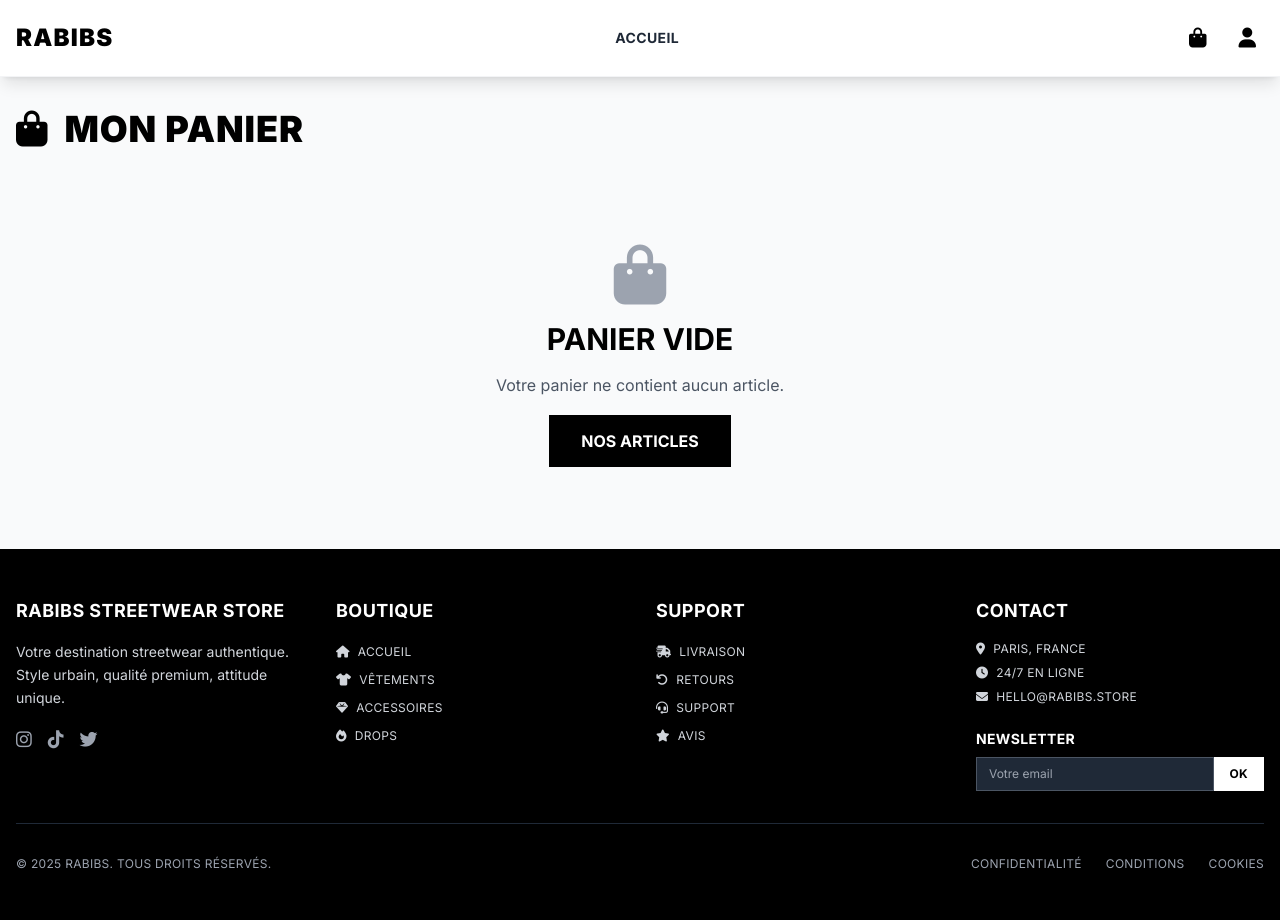
After one commit to Nelo0o/django-boutique, a Django app: page /panier/ in a window 1280 px wide. The commit adds this page. Run offline with Django 5.2, Linux system fonts and the light colour scheme; some libraries are stand-ins or nearby versions.

Commit message:
Add cart page details

```diff
--- a/boutique/boutique/settings.py
+++ b/boutique/boutique/settings.py
@@ -70,6 +70,7 @@ TEMPLATES = [
                 'django.contrib.auth.context_processors.auth',
                 'django.contrib.messages.context_processors.messages',
                 'boutique.context_processors.global_context',
+                'panier.context_processors.panier_count',
             ],
         },
     },
--- a/boutique/boutique/urls.py
+++ b/boutique/boutique/urls.py
@@ -22,6 +22,7 @@ from django.conf.urls.static import static
 urlpatterns = [
     path('admin/', admin.site.urls),
     path('', include('produits.urls')),
+    path('panier/', include('panier.urls')),
 ]
 
 # Servir les fichiers média en développement
--- /dev/null
+++ b/boutique/panier/context_processors.py
@@ -0,0 +1,6 @@
+def panier_count(request):
+    """Context processor pour le nombre d'articles dans le panier"""
+    panier = request.session.get('panier', {})
+    return {
+        'panier_count': sum(panier.values())
+    }
--- /dev/null
+++ b/boutique/panier/urls.py
@@ -0,0 +1,11 @@
+from django.urls import path
+from . import views
+
+app_name = 'panier'
+
+urlpatterns = [
+    path('', views.panier_detail, name='detail'),
+    path('ajouter/<int:produit_id>/', views.ajouter_au_panier, name='ajouter'),
+    path('supprimer/<int:produit_id>/', views.supprimer_du_panier, name='supprimer'),
+    path('vider/', views.vider_panier, name='vider'),
+]
--- a/boutique/panier/views.py
+++ b/boutique/panier/views.py
@@ -1,3 +1,108 @@
-from django.shortcuts import render
+from django.shortcuts import render, get_object_or_404
+from django.http import JsonResponse
+from django.views.decorators.http import require_POST
+from produits.models import Produit
+import json
 
-# Create your views here.
+
+def panier_detail(request):
+    """Afficher le panier"""
+    panier = request.session.get('panier', {})
+    produits_panier = []
+    total = 0
+
+    for produit_id, quantite in panier.items():
+        try:
+            produit = Produit.objects.get(id=produit_id)
+            sous_total = produit.prix * quantite
+            produits_panier.append({
+                'produit': produit,
+                'quantite': quantite,
+                'sous_total': sous_total
+            })
+            total += sous_total
+        except Produit.DoesNotExist:
+            continue
+
+    context = {
+        'produits_panier': produits_panier,
+        'total': total,
+        'nombre_articles': sum(panier.values())
+    }
+    return render(request, 'panier_detail.html', context)
+
+
+@require_POST
+def ajouter_au_panier(request, produit_id):
+    """Ajouter un produit au panier via AJAX"""
+    produit = get_object_or_404(Produit, id=produit_id)
+
+    if not produit.est_disponible:
+        return JsonResponse({
+            'success': False,
+            'message': f'{produit.nom} n\'est pas disponible.'
+        })
+
+    # Récupérer ou initialiser le panier
+    panier = request.session.get('panier', {})
+    produit_id_str = str(produit_id)
+
+    # Ajouter/incrémenter la quantité
+    if produit_id_str in panier:
+        panier[produit_id_str] += 1
+    else:
+        panier[produit_id_str] = 1
+
+    # Vérifier le stock
+    if panier[produit_id_str] > produit.stock:
+        return JsonResponse({
+            'success': False,
+            'message': f'Stock insuffisant. Disponible: {produit.stock}'
+        })
+
+    # Sauvegarder en session
+    request.session['panier'] = panier
+    request.session.modified = True
+
+    return JsonResponse({
+        'success': True,
+        'message': f'{produit.nom} ajouté au panier !',
+        'nombre_articles': sum(panier.values())
+    })
+
+
+@require_POST
+def supprimer_du_panier(request, produit_id):
+    """Supprimer un produit du panier"""
+    panier = request.session.get('panier', {})
+    produit_id_str = str(produit_id)
+
+    if produit_id_str in panier:
+        produit = get_object_or_404(Produit, id=produit_id)
+        del panier[produit_id_str]
+        request.session['panier'] = panier
+        request.session.modified = True
+
+        return JsonResponse({
+            'success': True,
+            'message': f'{produit.nom} supprimé du panier.',
+            'nombre_articles': sum(panier.values())
+        })
+
+    return JsonResponse({
+        'success': False,
+        'message': 'Produit non trouvé dans le panier.'
+    })
+
+
+@require_POST
+def vider_panier(request):
+    """Vider complètement le panier"""
+    request.session['panier'] = {}
+    request.session.modified = True
+
+    return JsonResponse({
+        'success': True,
+        'message': 'Panier vidé avec succès.',
+        'nombre_articles': 0
+    })
--- /dev/null
+++ b/boutique/static/js/panier.js
@@ -0,0 +1,211 @@
+class PanierManager {
+    constructor() {
+        this.csrfToken = document.querySelector('[name=csrfmiddlewaretoken]')?.value;
+        this.init();
+    }
+
+    init() {
+        // Event listeners
+        document.addEventListener('click', (e) => this.handleClick(e));
+
+        // Mettre à jour le compteur au chargement
+        this.updateCartCount();
+    }
+
+    handleClick(e) {
+        // Ajouter au panier
+        if (e.target.closest('.add-to-cart-btn')) {
+            e.preventDefault();
+            this.ajouterAuPanier(e.target.closest('.add-to-cart-btn'));
+        }
+
+        // Supprimer du panier
+        if (e.target.closest('.remove-from-cart-btn')) {
+            e.preventDefault();
+            this.supprimerDuPanier(e.target.closest('.remove-from-cart-btn'));
+        }
+
+        // Vider le panier
+        if (e.target.closest('.clear-cart-btn')) {
+            e.preventDefault();
+            console.log('Bouton vider panier cliqué');
+            this.viderPanier();
+        }
+    }
+
+    async ajouterAuPanier(btn) {
+        if (btn.disabled) return;
+
+        const produitId = btn.dataset.produitId;
+        if (!produitId) return;
+
+        btn.disabled = true;
+        const originalText = btn.innerHTML;
+        btn.innerHTML = '<i class="fas fa-spinner fa-spin mr-2"></i>AJOUT...';
+
+        try {
+            const response = await fetch(`/panier/ajouter/${produitId}/`, {
+                method: 'POST',
+                headers: {
+                    'X-CSRFToken': this.csrfToken,
+                    'Content-Type': 'application/json'
+                }
+            });
+
+            const data = await response.json();
+
+            if (data.success) {
+                this.showToast(data.message, 'success');
+                this.updateCartCount(data.nombre_articles);
+            } else {
+                this.showToast(data.message, 'error');
+            }
+        } catch (error) {
+            console.error('Erreur:', error);
+            this.showToast('Une erreur est survenue', 'error');
+        } finally {
+            btn.disabled = false;
+            btn.innerHTML = originalText;
+        }
+    }
+
+    async supprimerDuPanier(btn) {
+        const produitId = btn.dataset.produitId;
+        if (!produitId) return;
+
+        try {
+            const response = await fetch(`/panier/supprimer/${produitId}/`, {
+                method: 'POST',
+                headers: {
+                    'X-CSRFToken': this.csrfToken,
+                    'Content-Type': 'application/json'
+                }
+            });
+
+            const data = await response.json();
+
+            if (data.success) {
+                this.showToast(data.message, 'success');
+                this.updateCartCount(data.nombre_articles);
+
+                // Supprimer l'élément du DOM
+                const cartItem = btn.closest('.cart-item');
+                if (cartItem) {
+                    cartItem.remove();
+                }
+
+                // Recharger si panier vide
+                if (data.nombre_articles === 0) {
+                    setTimeout(() => location.reload(), 1000);
+                }
+            } else {
+                this.showToast(data.message, 'error');
+            }
+        } catch (error) {
+            console.error('Erreur:', error);
+            this.showToast('Une erreur est survenue', 'error');
+        }
+    }
+
+    async viderPanier() {
+        try {
+            const response = await fetch('/panier/vider/', {
+                method: 'POST',
+                headers: {
+                    'X-CSRFToken': this.csrfToken,
+                    'Content-Type': 'application/json'
+                }
+            });
+
+            const data = await response.json();
+
+            if (data.success) {
+                this.showToast(data.message, 'success');
+                this.updateCartCount(0);
+                setTimeout(() => location.reload(), 1000);
+            } else {
+                this.showToast(data.message, 'error');
+            }
+        } catch (error) {
+            console.error('Erreur:', error);
+            this.showToast('Une erreur est survenue', 'error');
+        }
+    }
+
+    updateCartCount(count = null) {
+        const cartCountElements = document.querySelectorAll('.cart-count');
+
+        if (count !== null) {
+            // Mettre à jour avec la valeur fournie
+            cartCountElements.forEach(el => {
+                el.textContent = count;
+                // Cacher si 0
+                el.style.display = count > 0 ? 'flex' : 'none';
+            });
+        } else {
+            // Récupérer le nombre depuis la session
+            fetch('/panier/', {
+                method: 'GET',
+                headers: {
+                    'X-Requested-With': 'XMLHttpRequest'
+                }
+            })
+            .then(response => response.text())
+            .then(html => {
+                // Extraire le nombre d'articles depuis la réponse
+                const parser = new DOMParser();
+                const doc = parser.parseFromString(html, 'text/html');
+                const countElement = doc.querySelector('[data-cart-count]');
+                const count = countElement ? parseInt(countElement.dataset.cartCount) : 0;
+
+                cartCountElements.forEach(el => {
+                    el.textContent = count;
+                    el.style.display = count > 0 ? 'flex' : 'none';
+                });
+            })
+            .catch(error => console.error('Erreur lors de la récupération du compteur:', error));
+        }
+    }
+
+    showToast(message, type = 'success') {
+        // Créer le conteneur s'il n'existe pas
+        let container = document.getElementById('toast-container');
+        if (!container) {
+            container = document.createElement('div');
+            container.id = 'toast-container';
+            container.className = 'fixed top-4 right-4 z-50 space-y-2';
+            document.body.appendChild(container);
+        }
+
+        const toast = document.createElement('div');
+        toast.className = `toast px-6 py-4 rounded-lg shadow-lg text-white font-semibold transform translate-x-full opacity-0 transition-all duration-300 ${
+            type === 'success' ? 'bg-green-600' : 'bg-red-600'
+        }`;
+
+        const icon = type === 'success' ? 'fa-check-circle' : 'fa-exclamation-triangle';
+        toast.innerHTML = `
+            <div class="flex items-center space-x-3">
+                <i class="fas ${icon}"></i>
+                <span>${message}</span>
+            </div>
+        `;
+
+        container.appendChild(toast);
+
+        // Animation d'entrée
+        setTimeout(() => {
+            toast.classList.remove('translate-x-full', 'opacity-0');
+        }, 100);
+
+        // Suppression automatique
+        setTimeout(() => {
+            toast.classList.add('translate-x-full', 'opacity-0');
+            setTimeout(() => toast.remove(), 300);
+        }, 3000);
+    }
+}
+
+// Initialiser quand le DOM est chargé
+document.addEventListener('DOMContentLoaded', function() {
+    window.panierManager = new PanierManager();
+});
--- a/boutique/templates/base.html
+++ b/boutique/templates/base.html
@@ -65,6 +65,9 @@
     {% include 'partials/footer.html' %}
 
     <!-- Scripts -->
+    {% csrf_token %}
+    {% load static %}
+    <script src="{% static 'js/panier.js' %}"></script>
     {% block extra_js %}{% endblock %}
 </body>
 </html>
--- /dev/null
+++ b/boutique/templates/panier_detail.html
@@ -0,0 +1,95 @@
+{% extends 'base.html' %}
+
+{% block title %}Panier - RABIBS{% endblock %}
+
+{% block content %}
+<div class="container mx-auto px-4 py-8">
+    <h1 class="text-4xl font-black uppercase tracking-wide mb-8">
+        <i class="fas fa-shopping-bag mr-4"></i>MON PANIER
+    </h1>
+
+    {% if produits_panier %}
+        <div class="grid grid-cols-1 lg:grid-cols-3 gap-8">
+            <!-- Articles du panier -->
+            <div class="lg:col-span-2 space-y-4">
+                {% for item in produits_panier %}
+                    <div class="cart-item bg-white rounded-xl shadow-md border p-6" data-cart-count="{{ nombre_articles }}">
+                        <div class="flex gap-6">
+                            <!-- Image -->
+                            <div class="w-24 h-24 bg-gray-100 rounded-lg overflow-hidden">
+                                {% if item.produit.image %}
+                                    <img src="{{ item.produit.image.url }}" alt="{{ item.produit.nom }}" class="w-full h-full object-cover">
+                                {% else %}
+                                    <div class="w-full h-full bg-gray-100 flex items-center justify-center">
+                                        <i class="fas fa-image text-4xl text-gray-400"></i>
+                                    </div>
+                                {% endif %}
+                            </div>
+
+                            <!-- Infos -->
+                            <div class="flex-1">
+                                <div class="flex justify-between items-start">
+                                    <div>
+                                        <h3 class="text-xl font-bold">{{ item.produit.nom }}</h3>
+                                        <p class="text-gray-600">{{ item.produit.categorie.nom }}</p>
+                                        <p class="text-lg font-bold mt-2">{{ item.produit.prix }}€ x {{ item.quantite }}</p>
+                                    </div>
+
+                                    <!-- Bouton supprimer -->
+                                    <button class="remove-from-cart-btn text-red-600 hover:text-red-800 transition-colors p-2"
+                                            data-produit-id="{{ item.produit.id }}"
+                                            title="Supprimer du panier">
+                                        <i class="fas fa-trash text-lg"></i>
+                                    </button>
+                                </div>
+                            </div>
+                        </div>
+                    </div>
+                {% endfor %}
+
+                <!-- Bouton vider le panier -->
+                <div class="pt-4">
+                    <button class="clear-cart-btn bg-red-600 text-white px-6 py-3 font-semibold uppercase tracking-wide hover:bg-red-700 transition-colors rounded-md">
+                        <i class="fas fa-trash mr-2"></i>Vider le panier
+                    </button>
+                </div>
+            </div>
+
+            <!-- Résumé -->
+            <div class="bg-gray-50 rounded-xl p-6 h-fit">
+                <h2 class="text-2xl font-bold mb-6">RÉSUMÉ</h2>
+                <div class="space-y-4 mb-6">
+                    <div class="flex justify-between">
+                        <span>Articles ({{ nombre_articles }})</span>
+                        <span class="font-semibold">{{ total }}€</span>
+                    </div>
+                    <div class="flex justify-between">
+                        <span>Livraison</span>
+                        <span class="text-green-600 font-semibold">GRATUITE</span>
+                    </div>
+                    <hr>
+                    <div class="flex justify-between text-xl font-bold">
+                        <span>TOTAL</span>
+                        <span>{{ total }}€</span>
+                    </div>
+                </div>
+                <button class="w-full bg-black text-white py-4 font-bold uppercase hover:bg-gray-800 transition-colors mb-4">
+                    <i class="fas fa-credit-card mr-3"></i>COMMANDER
+                </button>
+                <a href="{% url 'produits:accueil' %}" class="block w-full text-center border-2 border-black py-3 font-semibold uppercase hover:bg-black hover:text-white transition-all">
+                    <i class="fas fa-arrow-left mr-2"></i>CONTINUER
+                </a>
+            </div>
+        </div>
+    {% else %}
+        <div class="text-center py-16">
+            <i class="fas fa-shopping-bag text-6xl text-gray-400 mb-4"></i>
+            <h2 class="text-3xl font-bold mb-4">PANIER VIDE</h2>
+            <p class="text-gray-600 mb-8">Votre panier ne contient aucun article.</p>
+            <a href="{% url 'produits:accueil' %}" class="bg-black text-white py-4 px-8 font-bold uppercase hover:bg-gray-800 transition-colors">
+                NOS ARTICLES
+            </a>
+        </div>
+    {% endif %}
+</div>
+{% endblock %}
--- a/boutique/templates/partials/header.html
+++ b/boutique/templates/partials/header.html
@@ -19,12 +19,12 @@
             <div class="flex items-center space-x-4">
 
                 <!-- Panier -->
-                <button class="relative p-2 text-black hover:text-gray-600 transition-colors">
+                <a href="{% url 'panier:detail' %}" class="relative p-2 text-black hover:text-gray-600 transition-colors">
                     <i class="fas fa-shopping-bag text-xl"></i>
-                    <span class="absolute -top-2 -right-2 bg-black text-white text-xs rounded-full h-5 w-5 flex items-center justify-center font-bold">
-                        0
+                    <span class="cart-count absolute -top-2 -right-2 bg-black text-white text-xs rounded-full h-5 w-5 items-center justify-center font-bold" {% if panier_count > 0 %}style="display: flex;"{% else %}style="display: none;"{% endif %}>
+                        {{ panier_count }}
                     </span>
-                </button>
+                </a>
 
                 <!-- Menu utilisateur -->
                 <div class="flex items-center space-x-2">
--- a/boutique/templates/partials/product_card.html
+++ b/boutique/templates/partials/product_card.html
@@ -63,8 +63,9 @@
 
             <!-- Bouton d'action -->
             {% if show_add_to_cart|default:True %}
-                <button class="bg-black text-white w-full py-3 px-4 font-semibold uppercase tracking-wide hover:bg-gray-800 transition-colors duration-200 {% if not produit.est_disponible %}opacity-50 cursor-not-allowed{% endif %}"
-                        {% if not produit.est_disponible %}disabled{% endif %}>
+                <button class="add-to-cart-btn bg-black text-white w-full py-3 px-4 font-semibold uppercase tracking-wide hover:bg-gray-800 transition-colors duration-200 {% if not produit.est_disponible %}opacity-50 cursor-not-allowed{% endif %}"
+                        {% if not produit.est_disponible %}disabled{% endif %}
+                        data-produit-id="{{ produit.id }}">
                     {% if produit.est_disponible %}
                         <i class="fas fa-shopping-bag mr-2"></i><span>AJOUTER AU PANIER</span>
                     {% else %}
--- a/boutique/templates/produit_detail.html
+++ b/boutique/templates/produit_detail.html
@@ -79,8 +79,9 @@
 
             <!-- Actions -->
             <div class="space-y-4 pt-6">
-                <button class="w-full bg-black text-white py-4 px-6 font-bold uppercase tracking-wide text-lg hover:bg-gray-800 transition-colors duration-200 {% if not produit.est_disponible %}opacity-50 cursor-not-allowed{% endif %}"
-                        {% if not produit.est_disponible %}disabled{% endif %}>
+                <button class="add-to-cart-btn w-full bg-black text-white py-4 px-6 font-bold uppercase tracking-wide text-lg hover:bg-gray-800 transition-colors duration-200 {% if not produit.est_disponible %}opacity-50 cursor-not-allowed{% endif %}"
+                        {% if not produit.est_disponible %}disabled{% endif %}
+                        data-produit-id="{{ produit.id }}">
                     {% if produit.est_disponible %}
                         <i class="fas fa-shopping-bag mr-3"></i>AJOUTER AU PANIER
                     {% else %}
```
